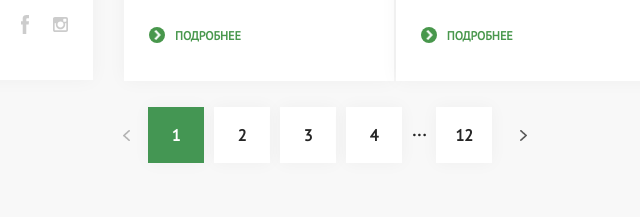
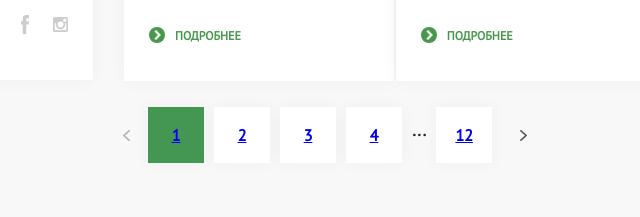
Before and after one commit to DenysShurubura/NetLab-Test, a plain HTML site: page index.html in a window 1280 px wide. Shown: the part 2344-2561 px from the top of the page, 532-1172 px from the left. Drawn offline with nearby package versions, Linux system fonts and the light colour scheme.

Commit message:
Update index.html

```diff
--- a/index.html
+++ b/index.html
@@ -296,12 +296,12 @@
 
                     <div class="paginate">
                         <div class="paginate_prev"></div>
-                        <div class="paginate_item first"><div class="paginate_item__number">1</div></div>
-                        <div class="paginate_item"><div class="paginate_item__number">2</div></div>
-                        <div class="paginate_item"><div class="paginate_item__number">3</div></div>
-                        <div class="paginate_item"><div class="paginate_item__number">4</div></div>
+                        <div class="paginate_item first"><a href="#"><div class="paginate_item__number">1</div></a></div>
+                        <div class="paginate_item"><a href="#"><div class="paginate_item__number">2</div></a></div>
+                        <div class="paginate_item"><a href="#"><div class="paginate_item__number">3</div></a></div>
+                        <div class="paginate_item"><a href="#"><div class="paginate_item__number">4</div></a></div>
                         <div class="paginate_dots"><div class="paginate_item__number">...</div></div>
-                        <div class="paginate_item"><div class="paginate_item__number">12</div></div>
+                        <div class="paginate_item"><a href="#"><div class="paginate_item__number">12</div></a></div>
                         <div class="paginate_next"></div>
                     </div>
                 </div>
```
